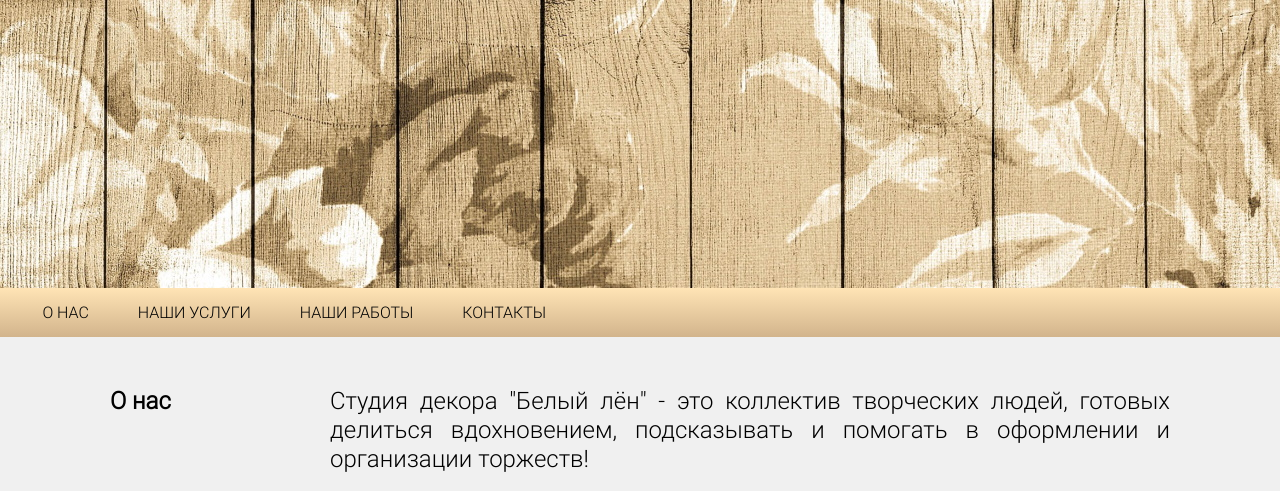
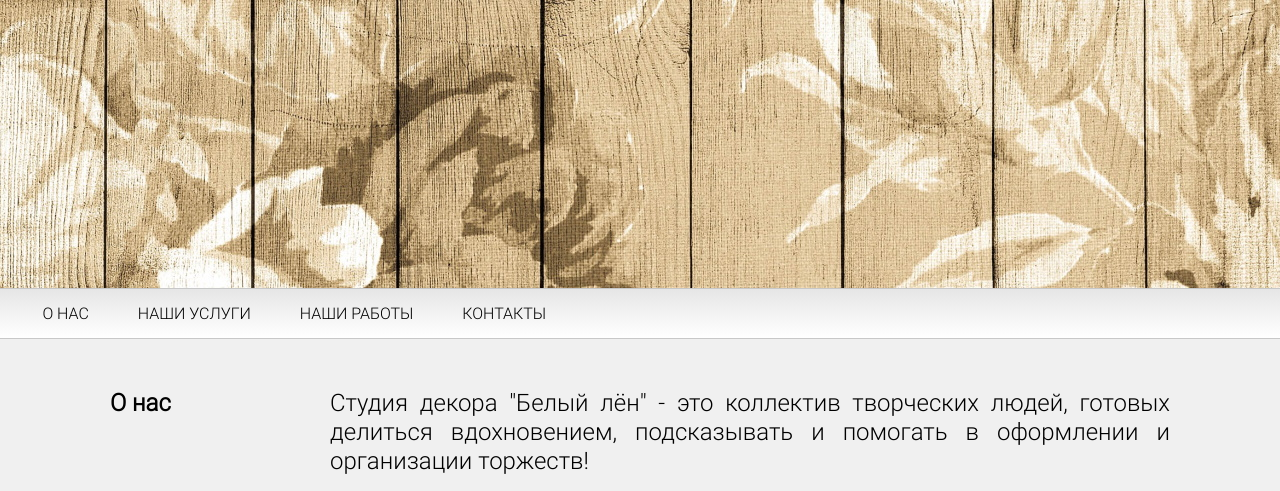
Before and after one commit to SergeyLebidko/WhiteLinen, a plain HTML site: page index.html in a window 1280 px wide. Shown: the part 232-723 px from the top of the page. Drawn offline with Linux system fonts and the light colour scheme.

Commit message:
Незначительная правка стиля меню

```diff
--- a/styles/base.css
+++ b/styles/base.css
@@ -40,7 +40,9 @@ body {
 
 .menu {
     list-style-type: none;
-    background-image: linear-gradient(to bottom, rgb(255, 228, 181), rgb(210, 180, 140));
+    background-image: linear-gradient(to bottom, rgb(230, 230, 230), rgb(255, 255, 255));
+    border-bottom: 1px solid rgb(200, 200, 200);
+    border-top: 1px solid rgb(200, 200, 200);
 }
 
 .menu a:link, .menu a:visited {
@@ -107,7 +109,7 @@ body {
     border-radius: 10px;
     margin: 10px;
     padding: 10px;
-    background-color:white;
+    background-color: white;
 }
 
 .work-card:hover {
@@ -161,7 +163,6 @@ body {
         margin-left: 15px;
         margin-right: 15px;
     }
-
     .works-container {
         flex-direction: column;
         align-items: center;
@@ -176,7 +177,6 @@ body {
         font-size: 1.5em;
         text-align: left;
     }
-
     .social-link-logo {
         display: inline-block;
         max-width: 128px;
```
